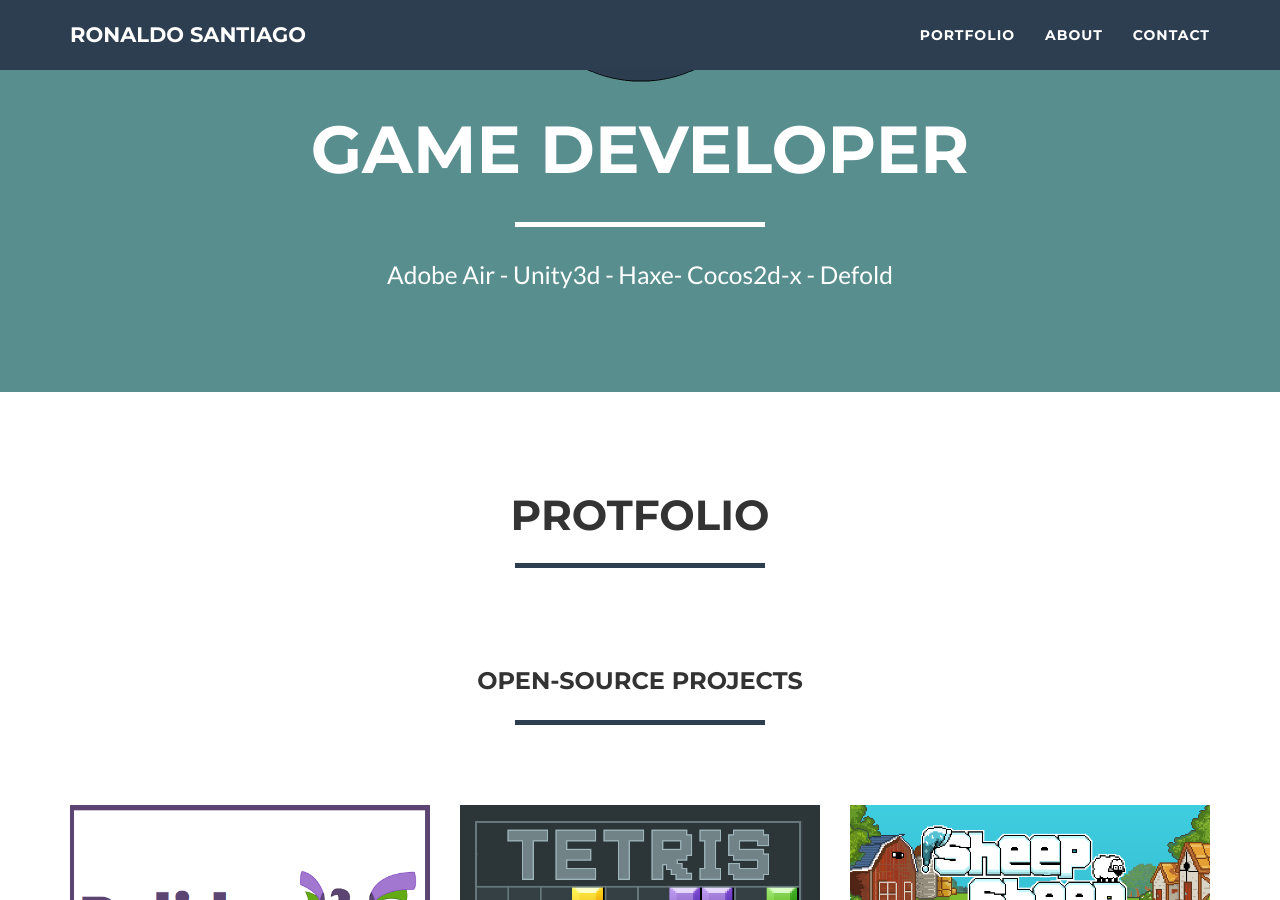
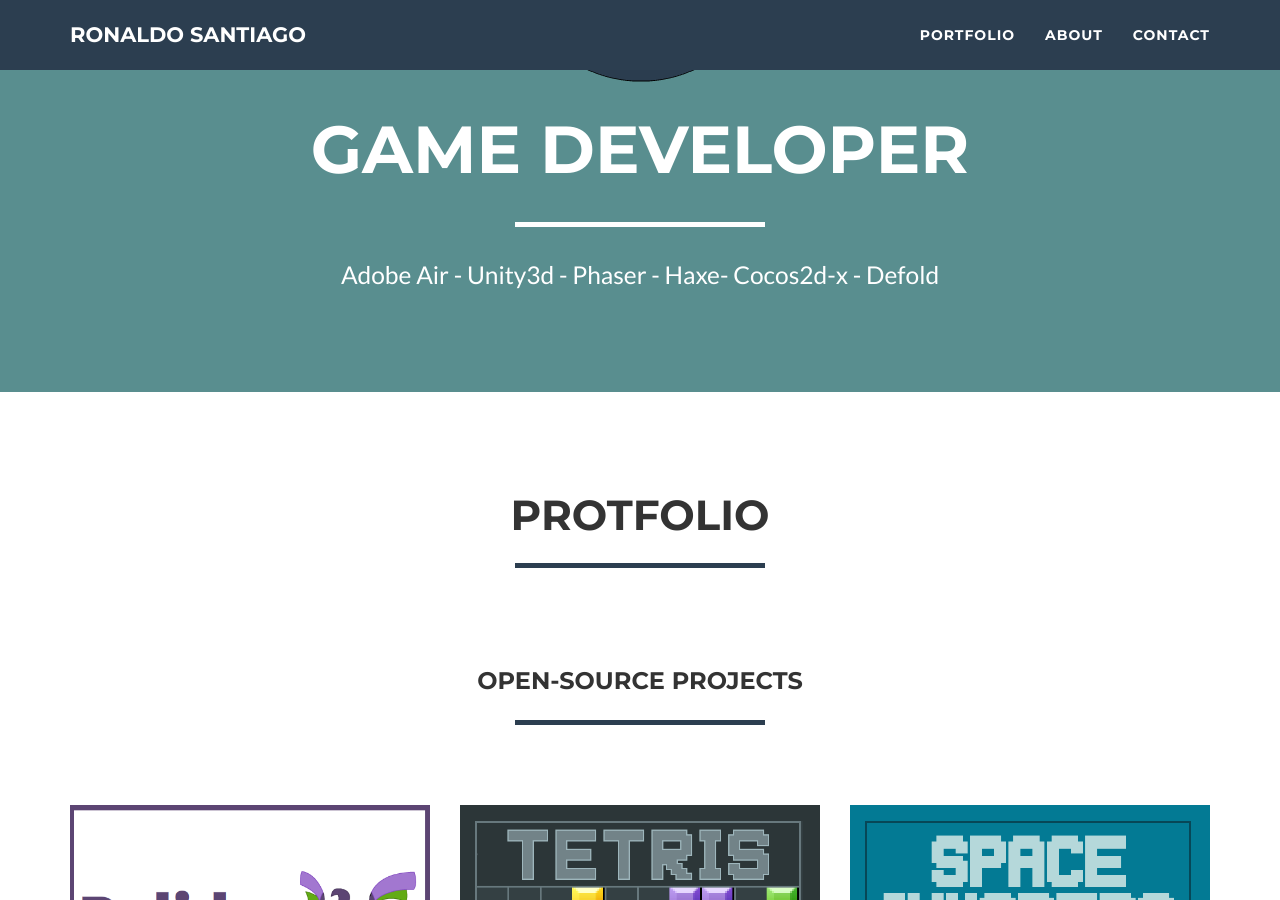
Before and after one commit to RonaldoSetzer/portfolio, a Jekyll site: the page built from index.html, in a window 1280 px wide and 900 px high, scrolled down 375 px. Built offline with Jekyll 4.4.1, drawn with Linux system fonts in a browser that asks for light colours; nearby versions of some CDN libraries.

Commit message:
new opensource project - SpaceInvaders

```diff
--- a/_data/data-certificates.yml
+++ b/_data/data-certificates.yml
@@ -56,6 +56,12 @@
   platform: "LinkedIn"
   url: "http://www.linkedin.com/learning/c-design-patterns"
   icon: "icon_linkedin.png"
+  category: Development
+
+- name: "Making Games With Phaser"
+  platform: "Updemy"
+  url: "https://www.udemy.com/making-games-with-phaser/"
+  icon: "icon_udemy.png"
   category: Development
 
 - name: "Flying Through Python"
--- a/_data/data-open-source.yml
+++ b/_data/data-open-source.yml
@@ -6,6 +6,11 @@
 - title: "GAME : Tetris"
   page-url: /open_source/tetris/
   thumb: thumb_tetris.png
+  category: "web/open-source"
+
+- title: "GAME : Space Invaders"
+  page-url: /open_source/space_invaders/
+  thumb: thumb_os_space_invaders.png
   category: "web/open-source"
 
 - title: "Sheep Sheep Race"
--- a/_includes/about.html
+++ b/_includes/about.html
@@ -32,7 +32,16 @@
                     </li>
                     <li>
                         <div class="text-center">
+                            <img src="{{site.baseurl}}/images/icons/icon_phaser.png" class="img-responsive img-centered">
+                            <i class="fa fa-star"></i>
+                            <i class="fa fa-star"></i>
+                            <i class="fa fa-star"></i>
+                        </div>
+                    </li>
+                    <li>
+                        <div class="text-center">
                             <img src="{{site.baseurl}}/images/icons/icon_haxe.png" class="img-responsive img-centered">
+                            <i class="fa fa-star"></i>
                             <i class="fa fa-star"></i>
                             <i class="fa fa-star"></i>
                         </div>
--- a/_includes/header.html
+++ b/_includes/header.html
@@ -6,7 +6,7 @@
                     <div class="intro-text">
                         <span class="name">Game Developer</span>
                         <hr class="star-light">
-                        <span class="skills">Adobe Air - Unity3d - Haxe- Cocos2d-x - Defold</span>
+                        <span class="skills">Adobe Air - Unity3d - Phaser - Haxe- Cocos2d-x - Defold</span>
                     </div>
                 </div>
             </div>
```
Also changed, not shown: _data/data-skills.yml (+12 -7 lines), pages/open-source/space_invaders.md (added, +51 -0 lines), images/icons/icon_phaser.png (added), images/icons/icon_udemy.png (added), images/screenshots/game_os_space_invaders.png (added), images/screenshots/ss_os_space_invaders_01.png (added), images/screenshots/ss_os_space_invaders_02.png (added), images/screenshots/ss_os_space_invaders_03.png (added), images/screenshots/ss_os_space_invaders_04.png (added), images/screenshots/ss_os_space_invaders_05.png (added), images/thumb/thumb_os_space_invaders.png (added), 1 other file.
